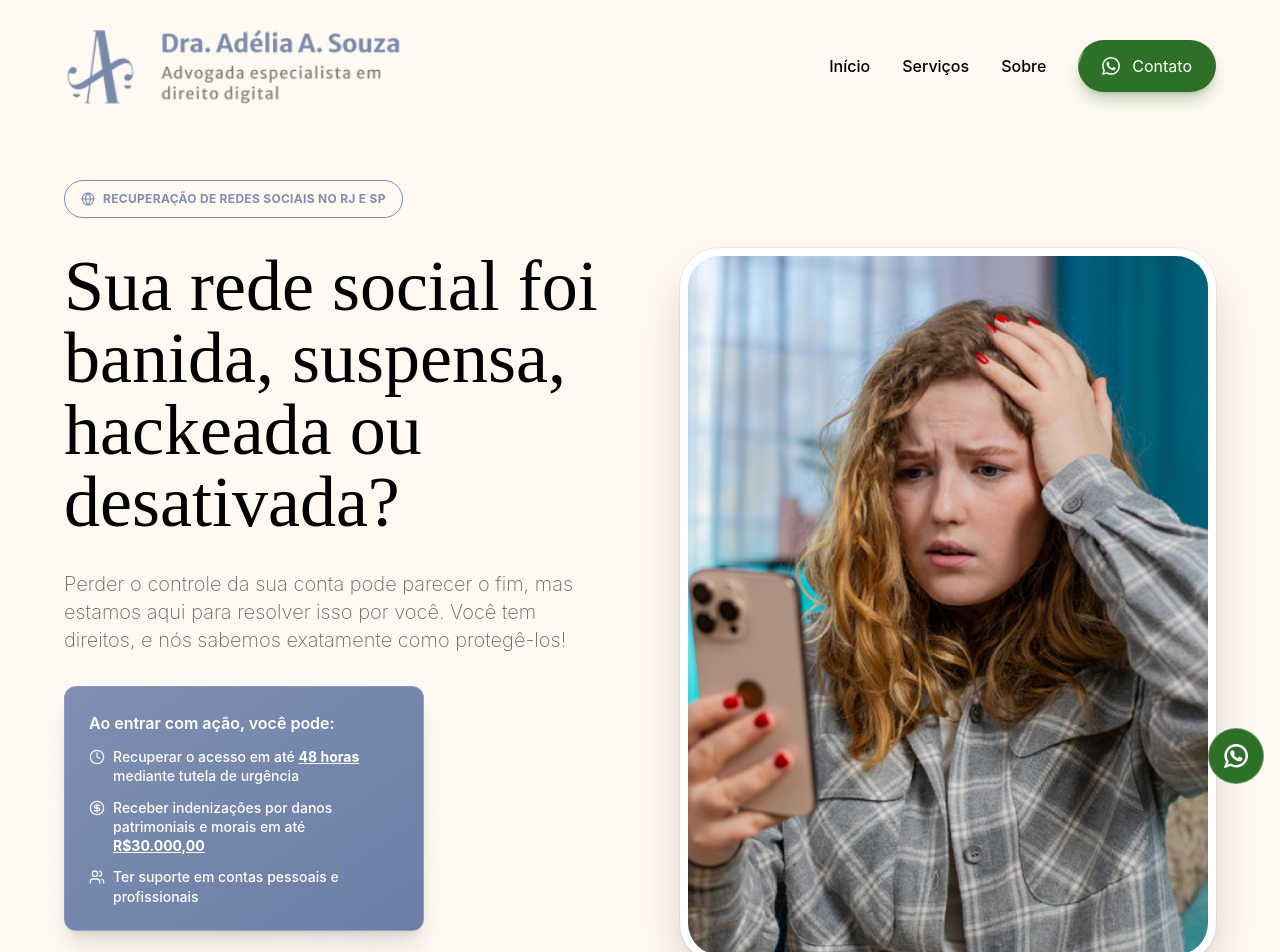
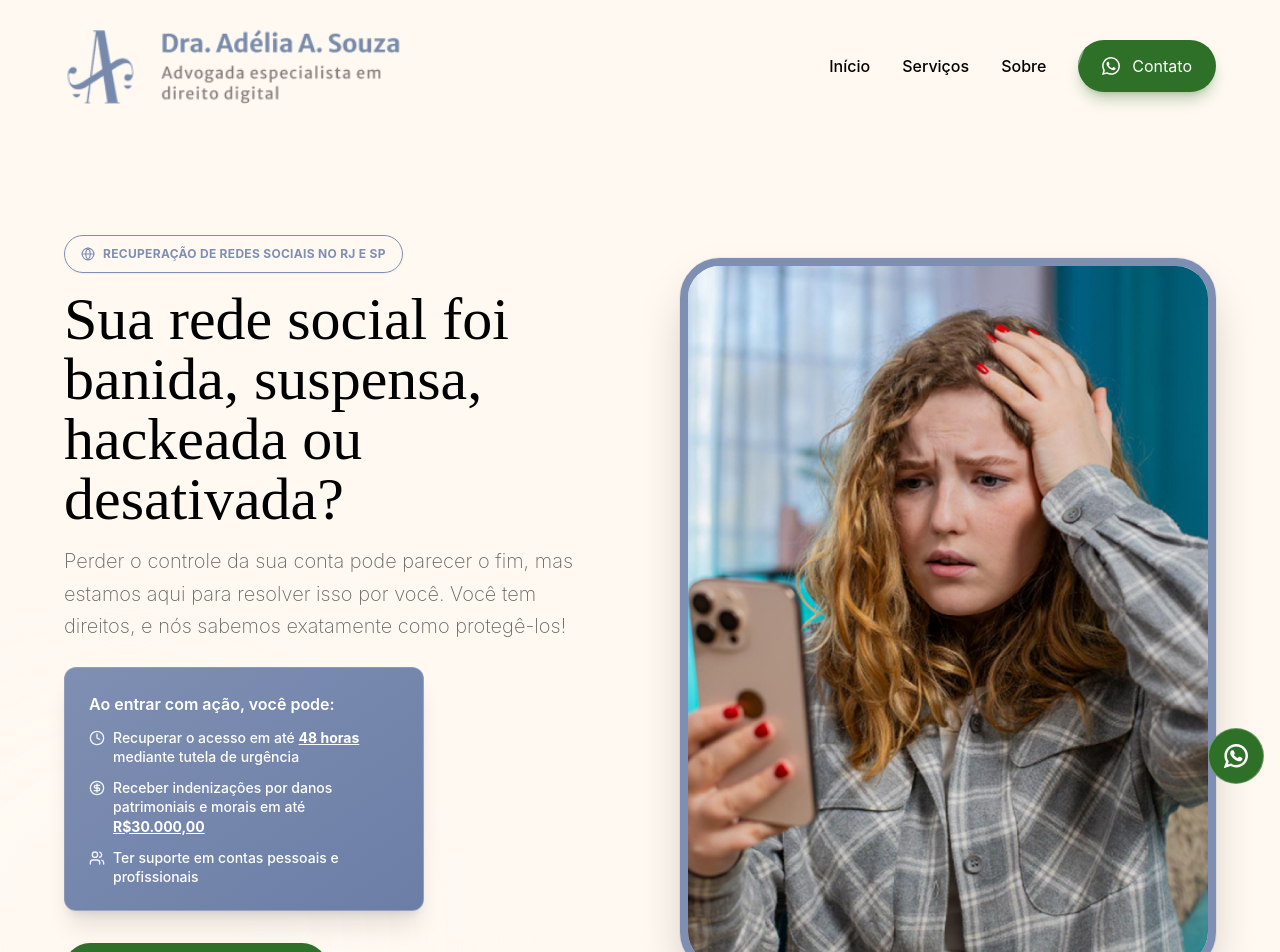
Before and after one commit to Paper-Street-Softwares/LPS-Adelia, a React (Vite) app: page / in a window 1280 px wide. Shown: the top 952 px of the page. Built offline with nearby package versions, Linux system fonts and the light colour scheme.

Commit message:
fix: Hero

```diff
--- a/src/components/sections/HeroTemplateNovo.jsx
+++ b/src/components/sections/HeroTemplateNovo.jsx
@@ -43,9 +43,9 @@ function HeroTemplateNovo({
       textDestaque = 'text-primaryDark'
       bgMinitag = 'bg-transparent border-primaryDark text-primaryDark'
       // textObs = 'text-green-500'
-      image = ' border-[8px] border-white'
+      image = ' border-[8px] border-primaryDark'
       bgAlertHero = 'bg-white'
-      borderColor = 'bg-white'
+      borderColor = 'bg-primaryDark'
       break
     case 'dark':
       backgroundMode = 'bg-dark'
@@ -108,7 +108,7 @@ function HeroTemplateNovo({
       paddingTopAndBottom={false}
       className={`${backgroundMode}`}
     >
-      <section className="relative w-full pt-[100px] phone2:pt-[120px] phone3:pt-[130px] pb-[30px] tablet1:pb-[64px] desktop1:pb-[96px] tablet1:pt-[140px] desktop1:pt-[180px] flex items-center justify-center overflow-hidden font-mainFont">
+      <section className="relative w-full pt-[130px] phone2:pt-[140px] phone3:pt-[160px] tablet1:pt-[164px] tablet2:pt-[177px] desktop1:pt-[195px] desktop2:pt-[235px] pb-[64px] desktop1:pb-[96px] flex items-center justify-center overflow-hidden font-mainFont">
         {/* Abstract Background Shapes */}
         {/* <div
           className={`absolute top-0 right-[-10px] h-full w-[80%] -skew-x-12 translate-x-2/4 z-0 ${bgFaixaHero}`}
@@ -124,7 +124,7 @@ function HeroTemplateNovo({
               initial={{ opacity: 0, x: -50 }}
               animate={{ opacity: 1, x: 0 }}
               transition={{ duration: 0.8, ease: 'easeOut' }}
-              className="space-y-8 order-2 lg:order-1 flex flex-col items-start desktop1:items-start"
+              className=" order-2 lg:order-1 flex flex-col items-start desktop1:items-start"
             >
               <div
                 className={`inline-flex items-center gap-2 px-4 py-1.5 rounded-full border shadow-sm text-[8px] phone2:text-xs font-secondFont font-bold tracking-wide uppercase ${bgMinitag}`}
@@ -136,18 +136,18 @@ function HeroTemplateNovo({
                 {content.texts.hero.miniTag}
               </div>
               <h1
-                className={` desktop1:text-start text-[31px] phone2:text-4xl md:text-5xl lg:text-7xl font-medium leading-[1.1] ${text} `}
+                className={` desktop1:text-start text-[31px] phone2:text-4xl md:text-5xl xl:text-6xl font-medium leading-[1.1] ${text} my-4 `}
               >
                 {content.texts.hero.title}
               </h1>
 
               <p
-                className={`text-start desktop1:text-start text-lg md:text-xl leading-relaxed max-w-lg font-secondFont font-extralight ${textOpacity}`}
+                className={`text-start desktop1:text-start text-lg md:text-xl leading-6 desktop1:leading-relaxed max-w-lg font-secondFont font-extralight mb-6 ${textOpacity}`}
               >
                 {content.texts.hero.subtitle}
               </p>
 
-              <div className="max-w-[360px] bg-gradient-to-br from-[#7f8fb3] to-[#6c7ea6] text-white p-4 phone3:p-6 rounded-xl shadow-xl border border-white/20 font-secondFont flex flex-col gap-3 text-[9.6px] phone2:text-[14.4px] phone3:text-[16.8px]">
+              <div className="max-w-[360px] bg-gradient-to-br mb-8 from-[#7f8fb3] to-[#6c7ea6] text-white p-4 phone3:p-6 rounded-xl shadow-xl border border-white/20 font-secondFont flex flex-col gap-3 text-[9.6px] phone2:text-[14.4px] phone3:text-[16.8px]">
                 <h1 className="font-semibold text-paragraph4">
                   Ao entrar com ação, você pode:
                 </h1>
@@ -162,7 +162,7 @@ function HeroTemplateNovo({
                 ))}
               </div>
 
-              <div className="flex flex-col gap-4 pt-4">
+              <div className="flex flex-col gap-4 ">
                 <ButtonReflexo
                   icon={
                     <svg
```
